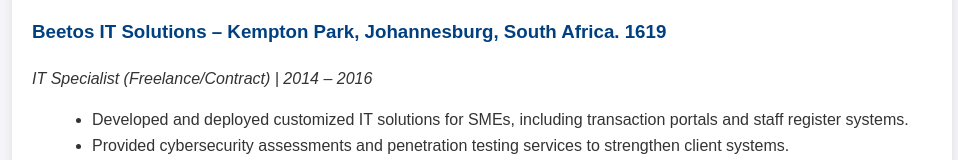
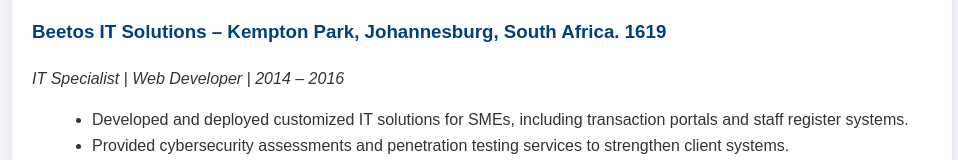
Before and after one commit to pholayan/resume, a plain HTML site: page index.html in a window 1280 px wide. Shown: the part 787-947 px from the top of the page, without its empty margins (158-1116 px from the left). Drawn offline with Linux system fonts and the light colour scheme.

Commit message:
index.html

```diff
--- a/index.html
+++ b/index.html
@@ -48,7 +48,7 @@
     <div class="section">
       <h2>Professional Experience</h2>
       <h3>Beetos IT Solutions – Kempton Park, Johannesburg, South Africa. 1619</h3>
-      <p><em>IT Specialist (Freelance/Contract) | 2014 – 2016</em></p>
+      <p><em>IT Specialist | Web Developer | 2014 – 2016</em></p>
       <ul>
         <li>Developed and deployed customized IT solutions for SMEs, including transaction portals and staff register systems.</li>
         <li>Provided cybersecurity assessments and penetration testing services to strengthen client systems.</li>
```
